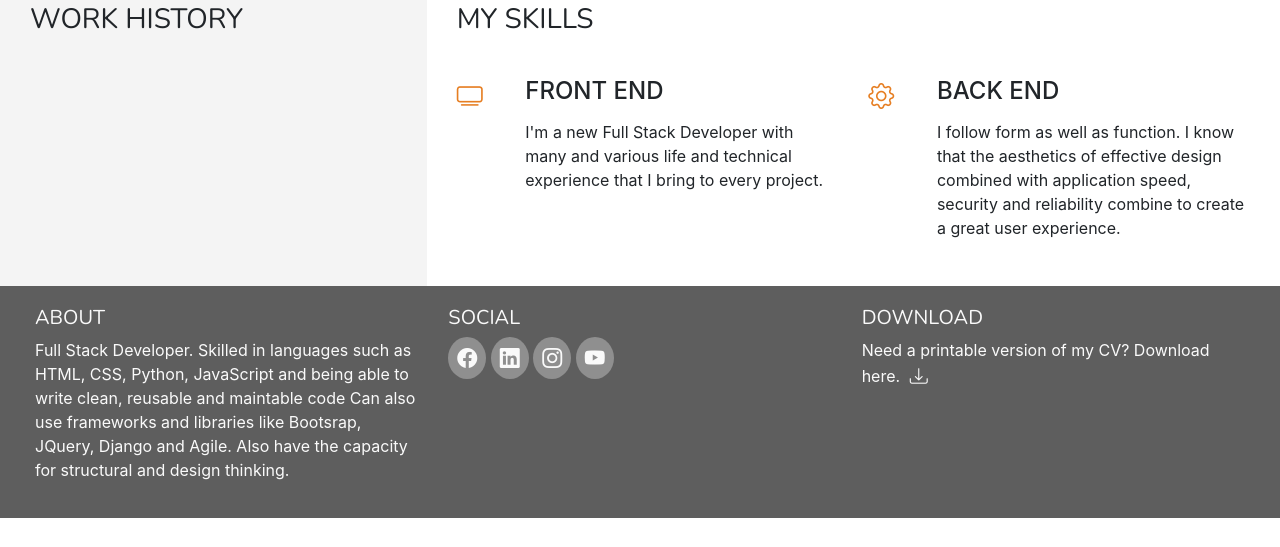
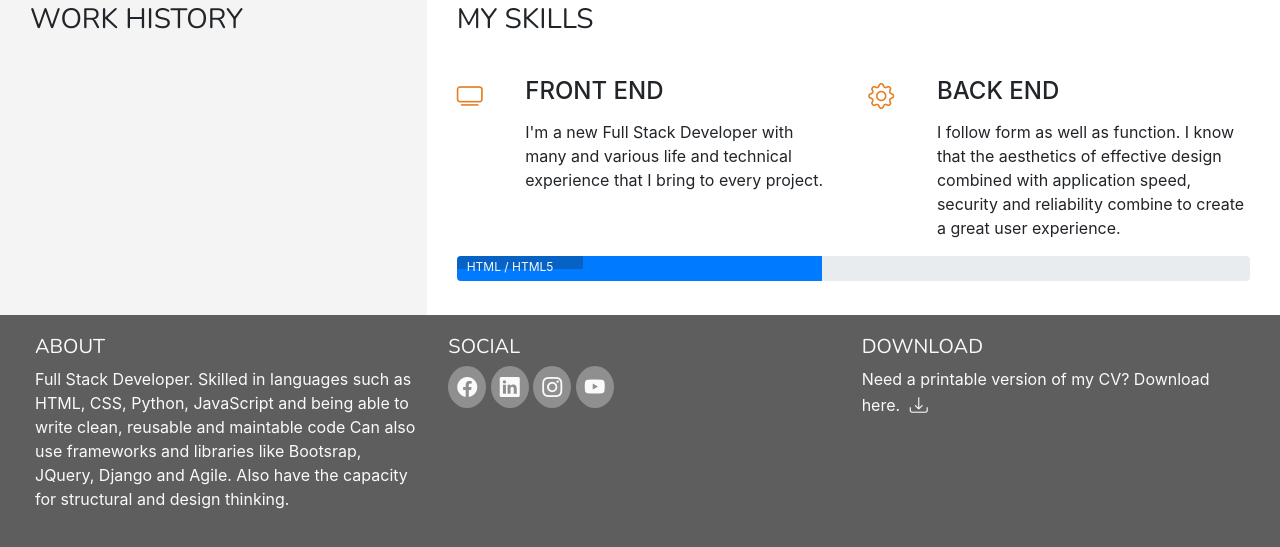
Before and after one commit to DeadEnigma13/My-Online-Portfolio, a plain HTML site: page resume.html in a window 1280 px wide. Shown: the part 382-929 px from the top of the page. Before the commit the page ends 900 px from the top, so only its background shows below. Drawn offline with nearby package versions, Linux system fonts and the light colour scheme.

Commit message:
Add first skill bar

```diff
--- a/assets/css/style.css
+++ b/assets/css/style.css
@@ -295,3 +295,20 @@ footer {
     position: relative;
     width: 60%;
 }
+
+/* Skills */
+
+.progress {
+    position: relative;
+    height: 25px;
+    margin-bottom: 4px;
+}
+
+.progress-type {
+    position: absolute;
+    left: 0px;
+    font-weight: 400;
+    padding: 11px 30px 2px 10px;
+    color: #fafafa;
+    background-color: rgba(25, 25, 25, 0.25);
+}
--- a/resume.html
+++ b/resume.html
@@ -91,6 +91,16 @@
                         </div>
                     </div>
                 </div>
+                <div class="row">
+                    <div class="col">
+                        <div class="progress">
+                            <div class="progress-bar" role="progressbar" aria-valuenow="46" aria-valuemin="0" aria-valuemax="100" style="width:46%;">
+                                <span class="sr-only">46% Complete</span>
+                            </div>
+                            <span class="progress-type">HTML / HTML5</span>
+                        </div>
+                    </div>
+                </div>
             </div>
         </div>
     </section>
```
